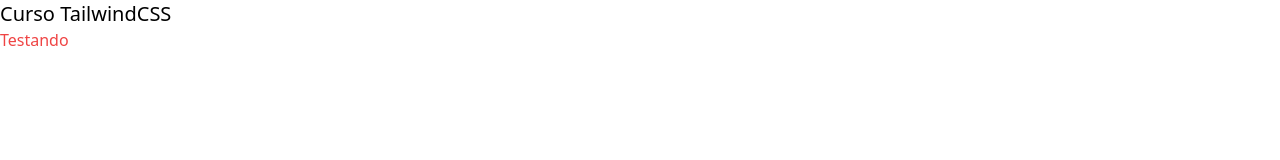
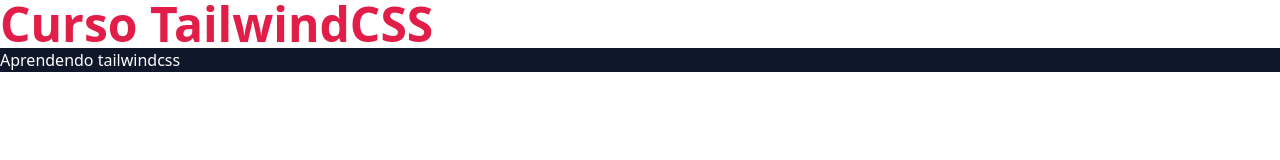
Before and after one commit to celsodavid/tailwindcss-training, a website: page src/index.html in a window 1280 px wide. Drawn offline with Linux system fonts and the light colour scheme.

Commit message:
(feat): properties basics

```diff
--- a/src/index.html
+++ b/src/index.html
@@ -7,7 +7,10 @@
     <title>Curso TailwindCSS</title>
 </head>
 <body>
-    <h1 class="text-xl">Curso TailwindCSS</h1>
-    <h2 class="text-red-500">Testando</h2>
+    <h1 class="text-5xl font-bold text-rose-600">Curso TailwindCSS</h1>
+
+    <div class="bg-slate-900">
+        <h2 class="text-white">Aprendendo tailwindcss</h2>
+    </div>
 </body>
 </html>
```
Also changed, not shown: styles/output.css.
